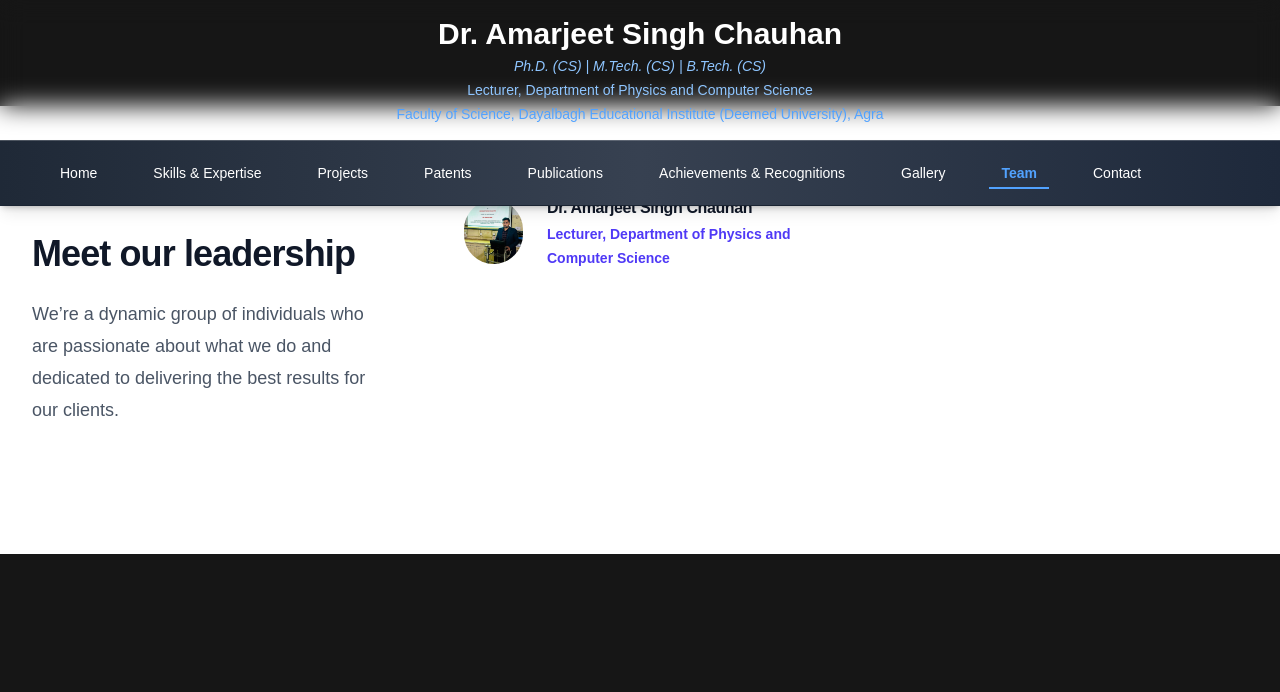
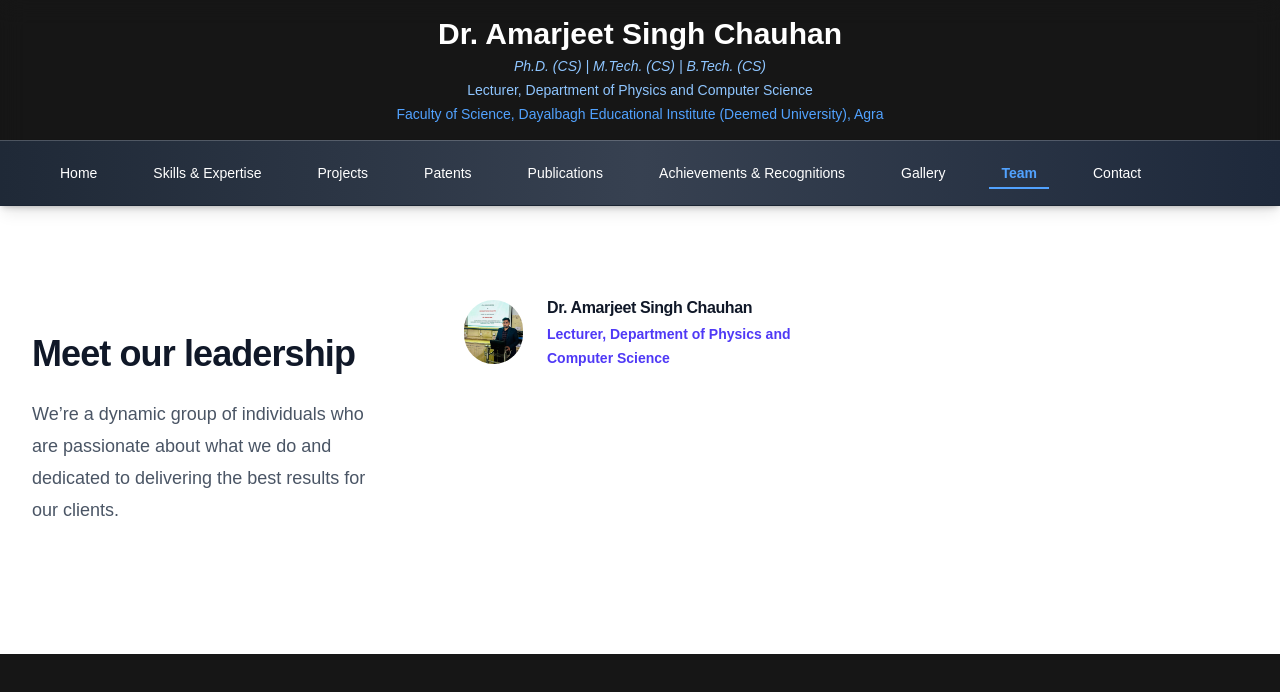
Before and after one commit to Abhisheklogics/sirPortfolio, a Next.js app: page /team-member in a window 1280 px wide. Shown: the top 692 px of the page. Built offline with nearby package versions, Linux system fonts and the light colour scheme.

Commit message:
team margittop change

```diff
--- a/src/app/team-member/page.js
+++ b/src/app/team-member/page.js
@@ -5,7 +5,7 @@ export default function OurTeam()
 {
     return(
     <>
-    <div className="bg-white py-24 md:mt-[-100px] sm:py-32">
+    <div className="bg-white py-24  sm:py-32">
   <div className="mx-auto grid max-w-7xl gap-20 px-6 lg:px-8 xl:grid-cols-3">
     <div className="max-w-xl">
       <h2 className="text-3xl font-semibold tracking-tight text-pretty text-gray-900 sm:text-4xl">Meet our leadership</h2>
```
